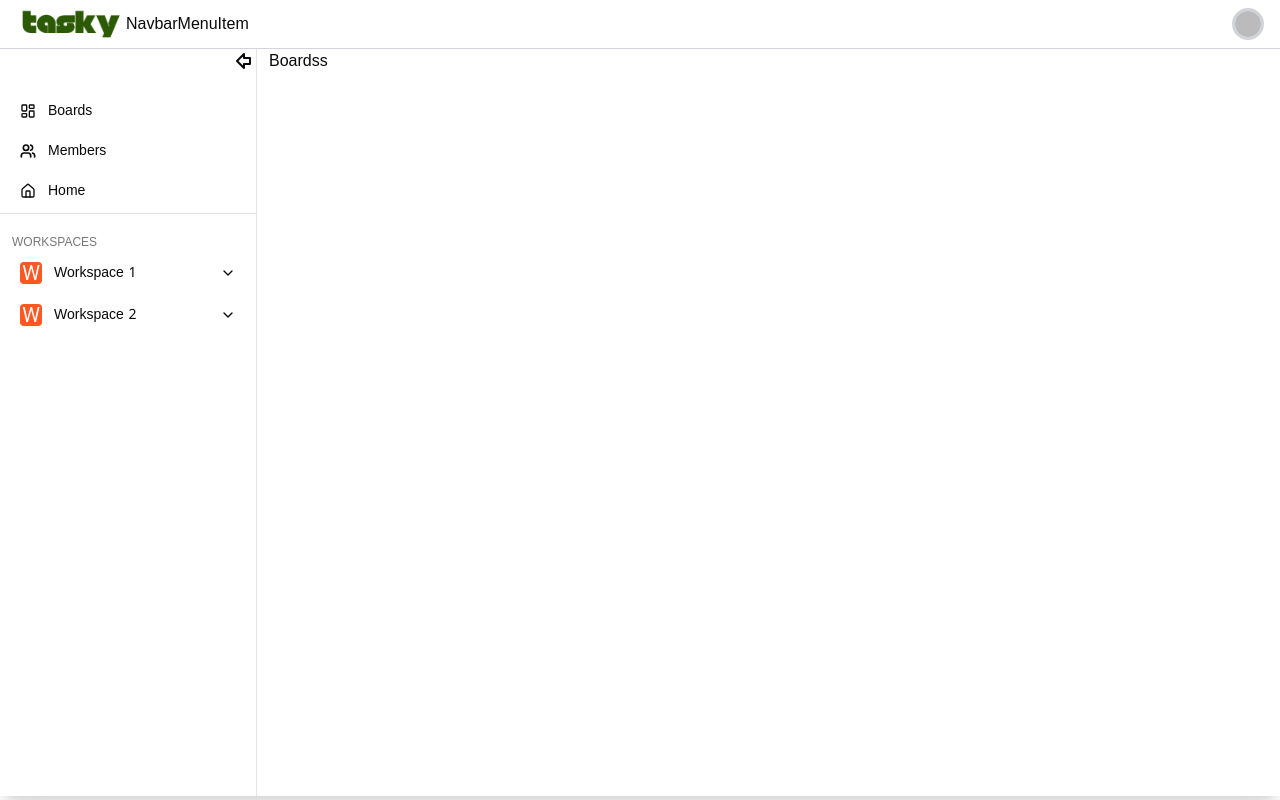
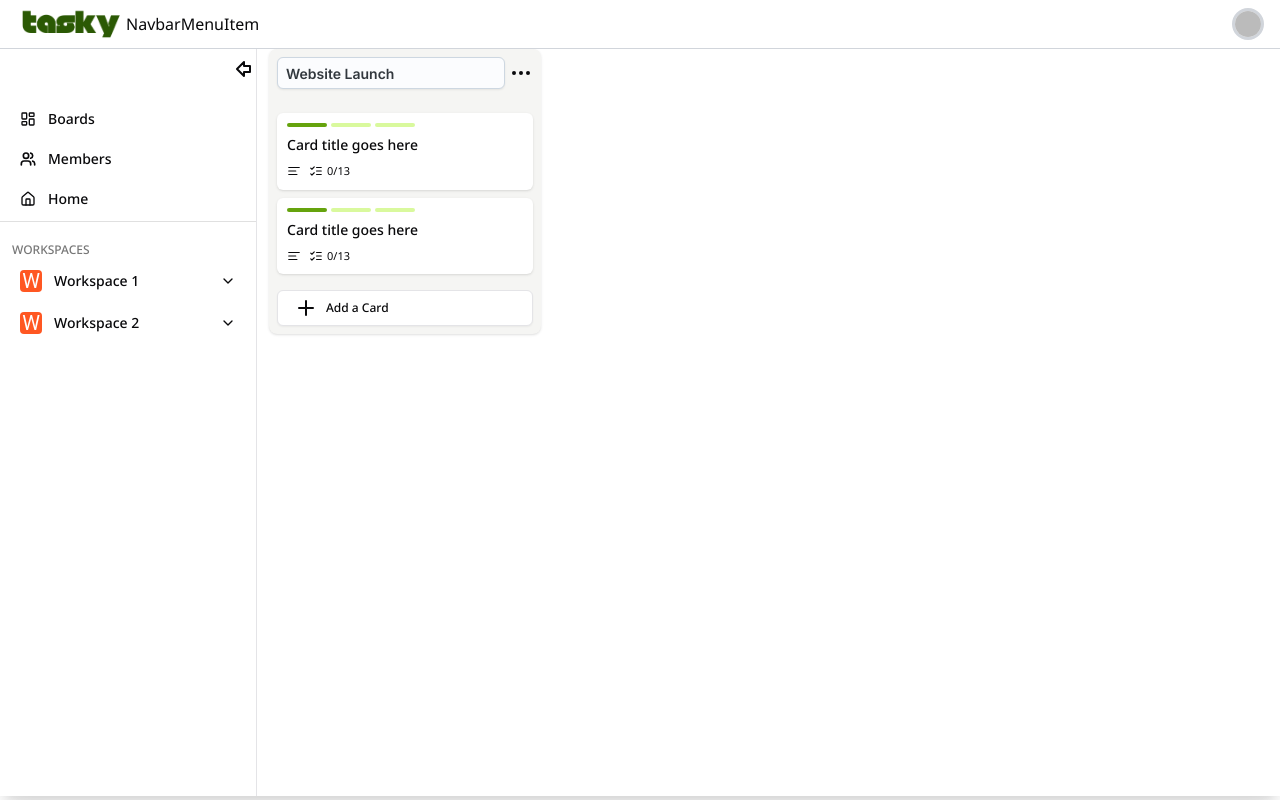
Before and after one commit to Python-killer14/tasky, a Next.js app: page /u/1/boards in a window 1280 px wide. Built offline with nearby package versions, Linux system fonts and the light colour scheme; no server answers; sample sign-in values are in the browser's storage; a web font is replaced by a local one.

Commit message:
Bord, cards, Lists creatinon started

```diff
--- a/package.json
+++ b/package.json
@@ -12,6 +12,7 @@
     "@emotion/react": "^11.11.4",
     "@emotion/styled": "^11.11.5",
     "@hookform/resolvers": "^3.4.2",
+    "@mui/joy": "^5.0.0-beta.36",
     "@mui/material": "^5.15.18",
     "@mui/styled-engine-sc": "^6.0.0-alpha.18",
     "@nextui-org/avatar": "^2.0.28",
--- a/src/app/(auth)/(.)signin/page.jsx
+++ b/src/app/(auth)/(.)signin/page.jsx
@@ -1,7 +1,16 @@
+import Login from "@/components/Login";
+import { Modal } from "@mui/material";
 import React from "react";
 
 function SignInPageIntercepted() {
-  return <div>SignInPageIntercepted</div>;
+  return (
+    <div>
+      <h1>Inter</h1>
+      <Modal open={true}>
+        <Login />
+      </Modal>
+    </div>
+  );
 }
 
 export default SignInPageIntercepted;
--- a/src/app/(protected-root)/u/[username]/boards/page.jsx
+++ b/src/app/(protected-root)/u/[username]/boards/page.jsx
@@ -2,6 +2,7 @@ import MaxWidthWrapper from "@/components/MaxWidthWrapper";
 import React from "react";
 import { auth } from "../../../../../../auth";
 import { redirect } from "next/navigation";
+import Board from "@/components/board/Board";
 
 export const metadata = {
   title: "Boards | Tasky",
@@ -16,7 +17,13 @@ async function Boards() {
     redirect("/signin");
   }
 
-  return <div className="flex-[79.74%]">Boardss</div>;
+  return (
+    <div className="flex-[79.74%]">
+      <section>
+        <Board />
+      </section>
+    </div>
+  );
 }
 
 export default Boards;
--- a/src/app/layout.js
+++ b/src/app/layout.js
@@ -1,5 +1,6 @@
-import { Inter, Noto_Kufi_Arabic } from "next/font/google";
+import { Inter, Noto_Sans } from "next/font/google";
 import "./globals.css";
+
 // Components
 import { cn } from "@/lib/utils";
 import MainNavBar from "@/components/navbar/MainNavBar";
@@ -7,8 +8,8 @@ import MaxWidthWrapper from "@/components/MaxWidthWrapper";
 import StoreProvider from "@/redux/StoreProvider";
 import { SessionProvider } from "next-auth/react";
 
-// const inter = Inter({ subsets: ["latin"] });
-const notoKufiArabic = Noto_Kufi_Arabic({ subsets: ["latin"] });
+const notoSans = Noto_Sans({ subsets: ["latin"] });
+const inter = Inter({ subsets: ["latin"] });
 
 export const metadata = {
   title: "User's Work space | Tasky",
@@ -22,16 +23,16 @@ export default function RootLayout({ children }) {
       <SessionProvider>
         <html lang="en">
           <head>
-            <link
+            {/* <link
               href="https://fonts.googleapis.com/css2?family=Freeman&display=swap"
               rel="stylesheet"
             />
             <link
               href="https://api.fontshare.com/v2/css?f[]=plein@300,301,400,401,500,501,700,701,900,901,1,2&display=swap"
               rel="stylesheet"
-            />
+            /> */}
           </head>
-          <body className={cn(notoKufiArabic.className, "")}>
+          <body className={cn(notoSans.className, "")}>
             <MaxWidthWrapper>
               <MainNavBar />
               <main className=" h-full">{children}</main>
--- /dev/null
+++ b/src/components/board/Board.jsx
@@ -0,0 +1,31 @@
+import { Ellipsis, Plus } from "lucide-react";
+import React from "react";
+import { Button } from "../ui/button";
+import TitleEditableInput from "../input/TitleEditableInput";
+import BoardList from "./BoardList";
+
+const Board = () => {
+  return (
+    <article className="max-w-[272px] rounded-lg p-2 bg-grayBg shadow">
+      <section className="flex items-center justify-between mb-2">
+        {/* <h2 className=" text-xs "></h2> */}
+        <TitleEditableInput title={"Website Launch"} />
+        <Ellipsis className="cursor-pointer" />
+      </section>
+      <BoardList />
+      <section>
+        <Button
+          variant="outline"
+          className=" w-full flex item-center justify-start gap-2"
+        >
+          <span>
+            <Plus />
+          </span>
+          <span className="text-xs">Add a Card</span>
+        </Button>
+      </section>
+    </article>
+  );
+};
+
+export default Board;
--- /dev/null
+++ b/src/components/board/BoardList.jsx
@@ -0,0 +1,15 @@
+import React from "react";
+import Card from "./Card";
+
+const BoardList = () => {
+  return (
+    <div>
+      <section className=" py-2">
+        <Card />
+        <Card />
+      </section>
+    </div>
+  );
+};
+
+export default BoardList;
--- /dev/null
+++ b/src/components/board/Card.jsx
@@ -0,0 +1,31 @@
+// Icons
+import { Tooltip } from "@mui/joy";
+import { AlignLeft, ListChecks, Pen } from "lucide-react";
+
+const Card = () => {
+  return (
+    <article className="group relative  bg-white border-transparent border-2 rounded-md shadow hover:border-lightGreen my-2 px-2 py-1">
+      <Pen className=" absolute hidden top-2 right-4 cursor-pointer size-3 group-hover:block" />
+      <section className="flex items-center gap-1 py-1">
+        <div className=" w-10 h-1 rounded-sm bg-lime-600"></div>
+        <div className=" w-10 h-1 rounded-sm bg-lime-200"></div>
+        <div className=" w-10 h-1 rounded-sm bg-lime-200"></div>
+      </section>
+      <section className="py-1">
+        {/* Title section */}
+        <h1 className=" text-sm font-medium">Card title goes here</h1>
+      </section>
+      <section className=" flex items-center gap-2 py-1">
+        <AlignLeft className=" cursor-pointer" size={14} />
+        <Tooltip size="sm" title="This card has checklist items">
+          <div className=" flex items-center gap-1 cursor-pointer">
+            <ListChecks size={14} />
+            <span className="text-[11px]">0/13</span>
+          </div>
+        </Tooltip>
+      </section>
+    </article>
+  );
+};
+
+export default Card;
--- /dev/null
+++ b/src/components/input/TitleEditableInput.jsx
@@ -0,0 +1,46 @@
+"use client";
+import { cn } from "@/lib/utils";
+import { Input } from "@mui/joy";
+import React, { useState } from "react";
+
+function TitleEditableInput({ title }) {
+  const [isFocused, setIsFocused] = useState(false);
+  const [inputVlaue, setInputValue] = useState(title);
+
+  const handleOnFocus = () => {
+    setIsFocused(true);
+  };
+
+  const handleOnBlur = () => {
+    setIsFocused(false);
+    // submitCHanged title to api db
+  };
+
+  const handleOnChange = (e) => {
+    setInputValue(e.target.value);
+  };
+
+  return (
+    <div className=" text-xs ">
+      <form action="">
+        <Input
+          type="text"
+          value={inputVlaue}
+          onChange={handleOnChange}
+          onBlur={handleOnBlur}
+          onFocus={handleOnFocus}
+          // variant={isFocused ? "outlined" : "soft"}
+          size="sm"
+          className={cn(
+            !isFocused
+              ? "border-transparent outline-none bg-transparent shadow-none"
+              : "",
+            "font-semibold"
+          )}
+        />
+      </form>
+    </div>
+  );
+}
+
+export default TitleEditableInput;
--- a/src/components/sidebar/SidebarWrapper.jsx
+++ b/src/components/sidebar/SidebarWrapper.jsx
@@ -3,6 +3,7 @@ import { useState } from "react";
 import MainSidebarNav from "./MainSidebarNav";
 import { cn } from "@/lib/utils";
 import { ArrowBigLeft } from "lucide-react";
+import { Tooltip } from "@mui/material";
 
 function SidebarWrapper() {
   const [sidebarExpanded, setSidebarExpanded] = useState(true);
@@ -10,17 +11,23 @@ function SidebarWrapper() {
     <div
       className={cn(
         sidebarExpanded ? "flex-[20.26%]" : "flex-[0]",
-        " sticky top-0 left-0 h-screenNav border-r-[1px] transition-all duration-200"
+        "sticky top-0 left-0 h-screenNav border-r-[1px] transition-all duration-100 ease-linear"
       )}
     >
       <div>
-        <ArrowBigLeft
-          onClick={() => setSidebarExpanded(!sidebarExpanded)}
-          className={cn(
-            !sidebarExpanded && "rotate-180",
-            "cursor-pointer ml-auto"
-          )}
-        />
+        <Tooltip
+          arrow
+          title={sidebarExpanded ? "Collapse Sidebar" : "Expand Sidebar"}
+        >
+          <ArrowBigLeft
+            onClick={() => setSidebarExpanded(!sidebarExpanded)}
+            className={cn(
+              !sidebarExpanded &&
+                "rotate-180 translate-x-1/2 border bg-white border-gray-500 rounded-full",
+              "cursor-pointer ml-auto mt-2"
+            )}
+          />
+        </Tooltip>
       </div>
       <MainSidebarNav sidebarExpanded={sidebarExpanded} />
     </div>
```
Also changed, not shown: 1 other file (tests, documents, lock files or other folders).
